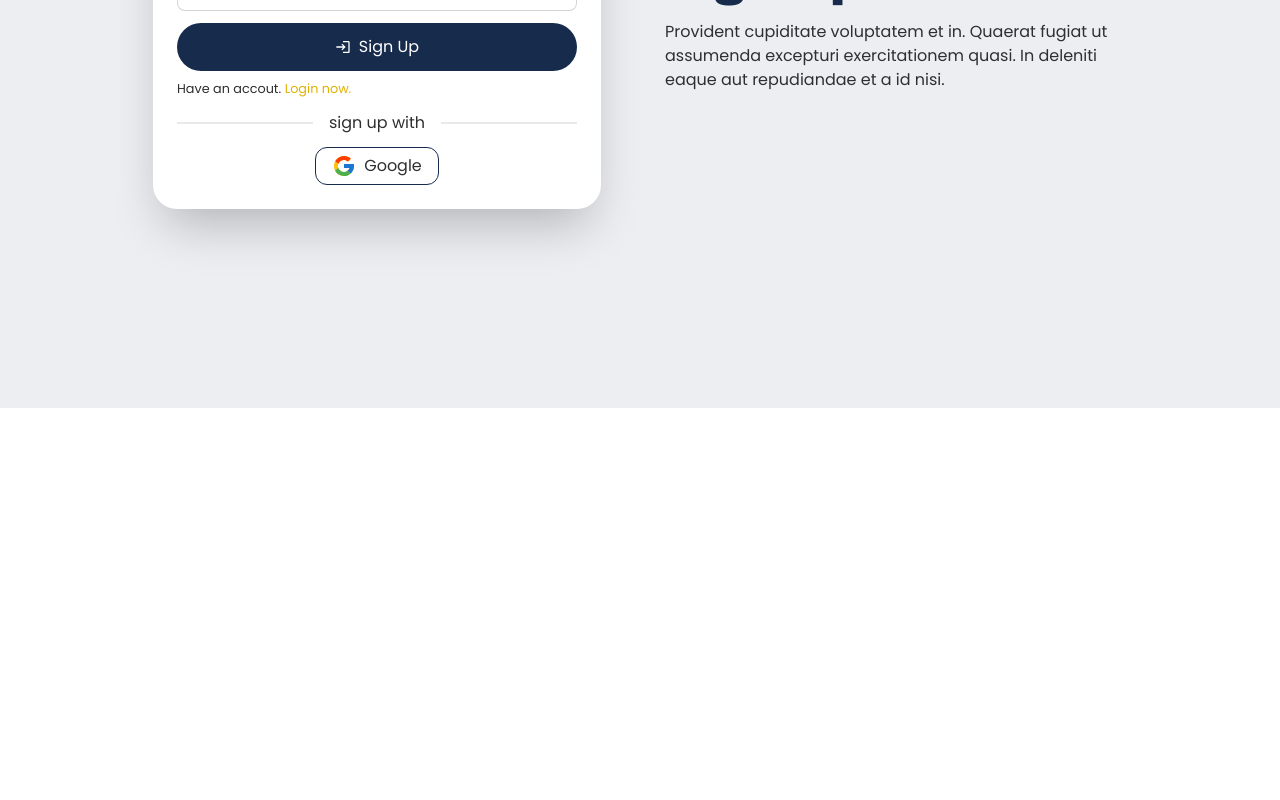
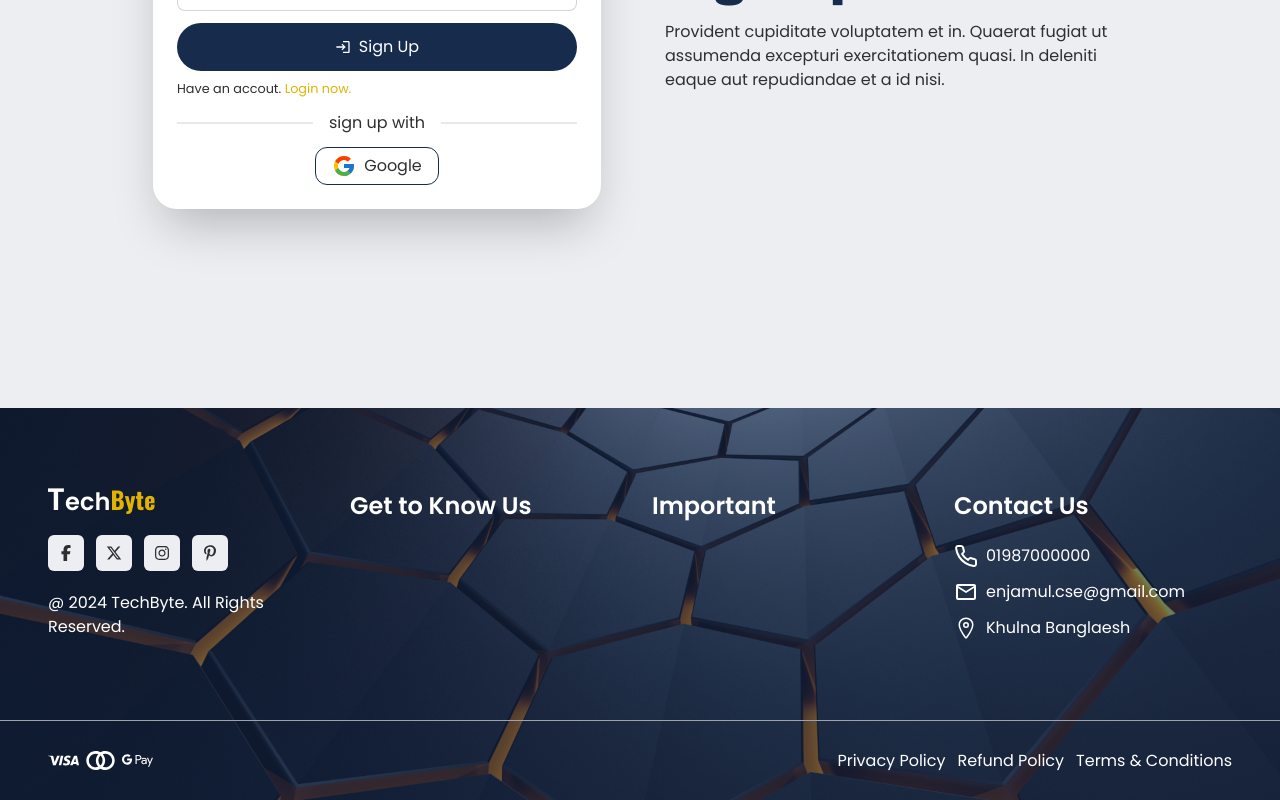
Before and after one commit to mdenjamulislam/tech-byte, a React (Vite) app: page /register in a window 1280 px wide. Shown: the part 452-1252 px from the top of the page. Before the commit the page ends 860 px from the top, so only its background shows below. Built offline with nearby package versions, Linux system fonts and the light colour scheme; no server answers.

Commit message:
Footer Design

```diff
--- a/src/App.css
+++ b/src/App.css
@@ -0,0 +1,5 @@
+
+
+footer {
+    background: url(assets/footer-bg.png);
+}
--- /dev/null
+++ b/src/components/Footer.jsx
@@ -0,0 +1,91 @@
+import "../app.css";
+import { Link } from "react-router-dom";
+import Logo from "../assets/TechByte.png";
+import { FaFacebookF, FaXTwitter, FaInstagram, FaPinterestP } from "react-icons/fa6";
+import { FiPhone } from "react-icons/fi";
+import { MdOutlineEmail } from "react-icons/md";
+import { IoLocationOutline } from "react-icons/io5";
+import { SiVisa } from "react-icons/si";
+import { RiMastercardLine } from "react-icons/ri";
+import { FaGooglePay } from "react-icons/fa";
+
+
+const Footer = () => {
+    return (
+        <footer className="bg-cover bg-center bg-no-repeat">
+            <div className="bg-overlay py-6 md:py-10 lg:py-14 xl:py-20">
+                <div className="container">
+                    <div className="grid grid-cols-1 gap-6 md:grid-cols-2 xl:grid-cols-4">
+                        <div className="space-y-5">
+                            <img src={Logo} alt="" />
+                            <div className="flex items-center gap-3">
+                                <Link className="social-icon">
+                                    <FaFacebookF />
+                                </Link>
+                                <Link className="social-icon">
+                                    <FaXTwitter />
+                                </Link>
+                                <Link className="social-icon">
+                                    <FaInstagram />
+                                </Link>
+                                <Link className="social-icon">
+                                    <FaPinterestP />
+                                </Link>
+                            </div>
+                            <p className="text-white">@ 2024 TechByte. All Rights Reserved.</p>
+                        </div>
+
+                        <div className="space-y-5">
+                            <h4 className="heading--five text-white">Get to Know Us</h4>
+                            {/* menu here */}
+                        </div>
+                        <div className="space-y-5">
+                            <h4 className="heading--five text-white">Important</h4>
+                            {/* menu here */}
+                        </div>
+                        <div className="space-y-5">
+                            <h4 className="heading--five text-white">Contact Us</h4>
+                            <div className="space-y-3">
+                                <Link to="tel:01987000000" className="flex items-center gap-2 text-white">
+                                    <FiPhone className="text-lg md:text-xl" />
+                                    <span>01987000000</span>
+                                </Link>
+                                <Link to="mailto:enjamul.cse@gmail.com" className="flex items-center gap-2 text-white">
+                                    <MdOutlineEmail className="text-lg md:text-xl" />
+                                    <span>enjamul.cse@gmail.com</span>
+                                </Link>
+                                <Link className="flex items-center gap-2 text-white">
+                                    <IoLocationOutline className="text-lg md:text-xl" />
+                                    <span>Khulna Banglaesh</span>
+                                </Link>
+                            </div>
+                        </div>
+                    </div>
+                </div>
+            </div>
+            {/* Footer bottom */}
+            <div className="py-5 lg:py-6 bg-overlay border-t border-gray-400">
+                <div className="container flex flex-col items-center gap-3 md:flex-row justify-center md:justify-between">
+                    <div className="flex items-center gap-1.5">
+                        <SiVisa className="text-xl text-white md:text-2xl" />
+                        <RiMastercardLine className="text-xl text-white md:text-2xl" />
+                        <FaGooglePay className="text-xl text-white md:text-2xl" />
+                    </div>
+                    <ul className="flex items-center gap-3 text-white">
+                        <li>
+                            <Link >Privacy Policy</Link>
+                        </li>
+                        <li>
+                            <Link >Refund Policy</Link>
+                        </li>
+                        <li>
+                            <Link >Terms & Conditions</Link>
+                        </li>
+                    </ul>
+                </div>
+            </div>
+        </footer>
+    );
+};
+
+export default Footer;
--- a/src/index.css
+++ b/src/index.css
@@ -54,4 +54,8 @@
     .section--padding {
         @apply py-4 md:py-8 lg:py-10 xl:py-12 2xl:py-16;
     }
+
+    .social-icon {
+        @apply flex h-9 w-9 items-center justify-center text-base text-textColor bg-lightGray rounded-md hover:bg-accent hover:text-white transition-all duration-300;
+    }
 }
--- a/src/layout/Root.jsx
+++ b/src/layout/Root.jsx
@@ -1,14 +1,16 @@
-import React from 'react';
-import { Outlet } from 'react-router-dom';
-import Header from '../components/Header';
+import React from "react";
+import { Outlet } from "react-router-dom";
+import Header from "../components/Header";
+import Footer from "../components/Footer";
 
 const Root = () => {
     return (
         <>
             <Header />
-            <main className='-mt-14'>
+            <main className="-mt-14">
                 <Outlet />
             </main>
+            <Footer />
         </>
     );
 };
--- a/tailwind.config.js
+++ b/tailwind.config.js
@@ -12,6 +12,7 @@ export default {
         'darkPeach': '#BA9B88',
         'textColor': '#2F2F2F',
         'lightGray': '#EDEEF2',
+        'overlay': 'rgb(23, 43, 77, .6)',
       },
       container: {
         center: true,
```
Also changed, not shown: src/assets/footer-bg.png (added).
